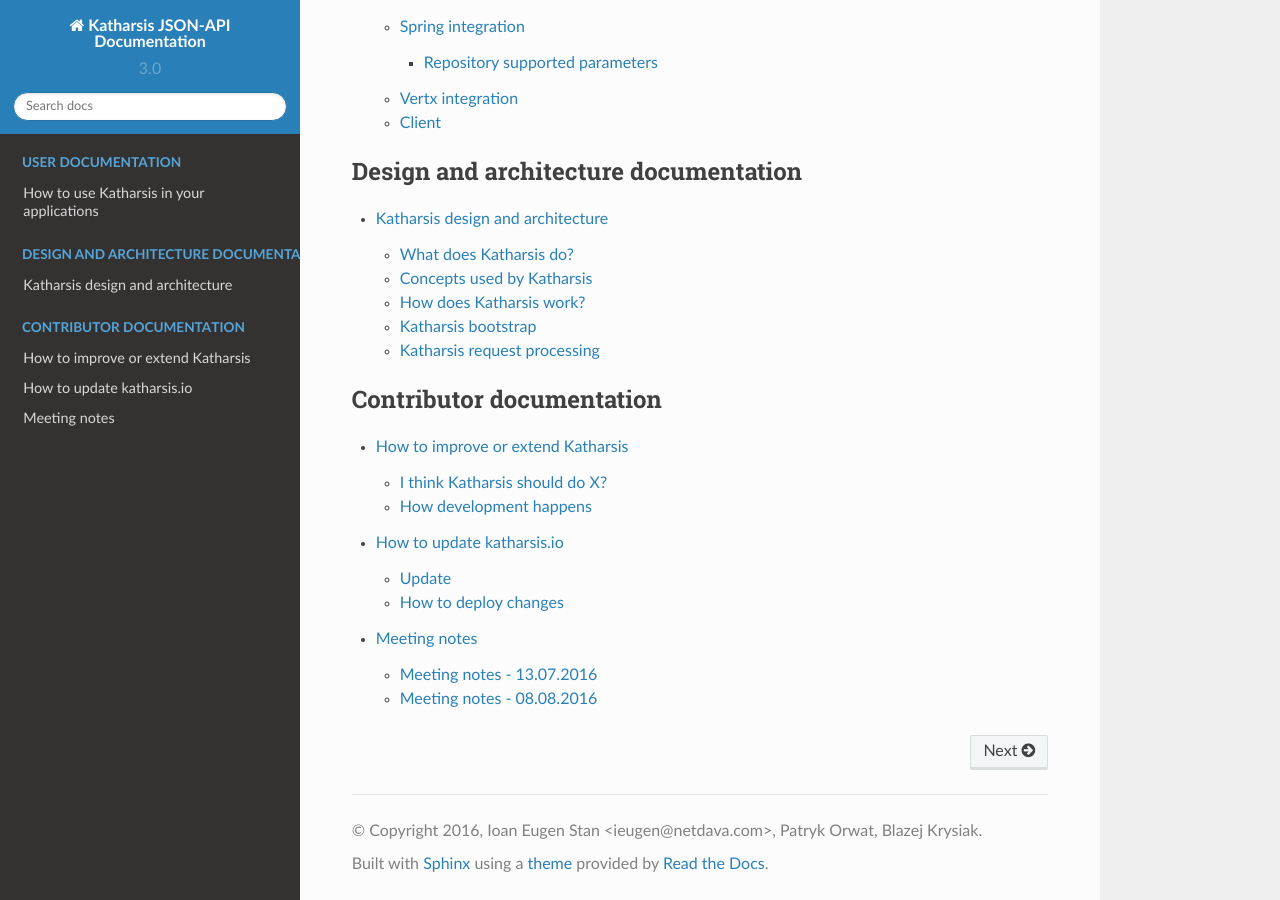
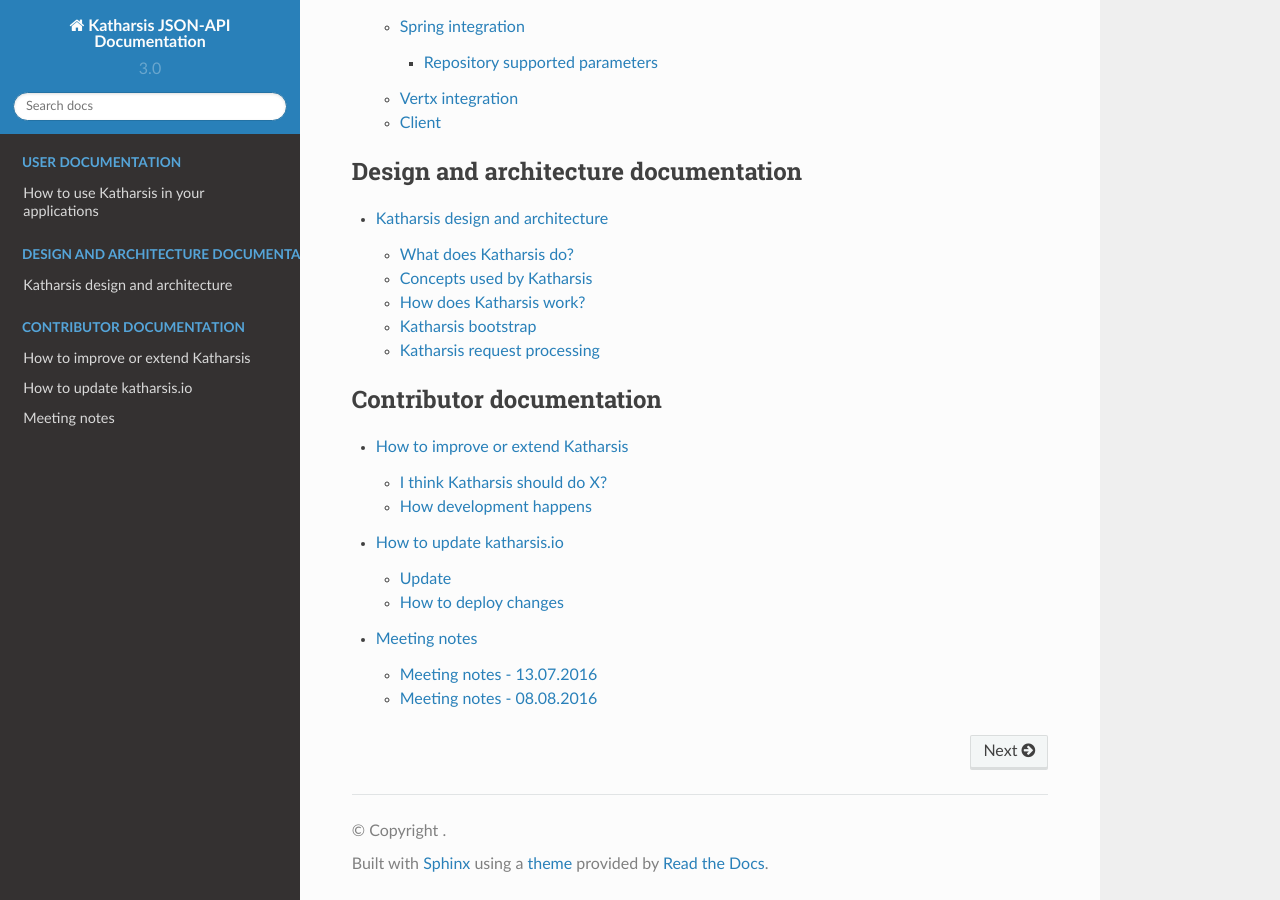
Before and after one commit to katharsis-project/katharsis-docs, a Sphinx documentation site: the page built from source/index.rst, in a window 1280 px wide and 900 px high, scrolled down 1699 px. Built offline with Sphinx 7.4.7 and the Read the Docs theme 2.0.0, drawn with Linux system fonts in a browser that asks for light colours.

Commit message:
refactor

```diff
--- a/source/conf.py
+++ b/source/conf.py
@@ -50,8 +50,6 @@
 
 # General information about the project.
 project = 'Katharsis JSON-API Documentation'
-copyright = '2016, Ioan Eugen Stan <ieugen@netdava.com>, Patryk Orwat, Blazej Krysiak'
-author = 'Ioan Eugen Stan <ieugen@netdava.com>, Patryk Orwat, Blazej Krysiak'
 
 # The version info for the project you're documenting, acts as replacement for
 # |version| and |release|, also used in various other places throughout the
```
